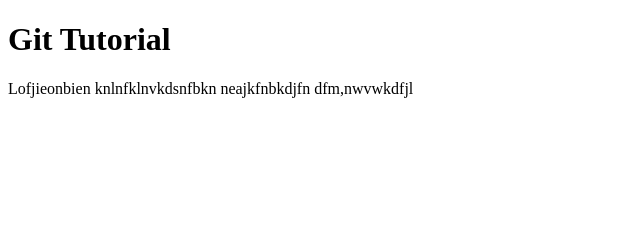
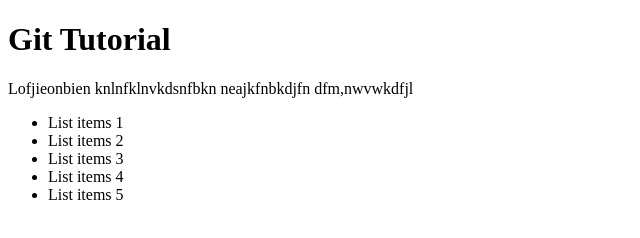
Before and after one commit to ChineduObi/git-tutorial, a plain HTML site: page index.html in a window 1280 px wide. Shown: the whole page, without its empty margins (0-640 px from the left). Drawn offline with Linux system fonts and the light colour scheme.

Commit message:
added list items

```diff
--- a/index.html
+++ b/index.html
@@ -9,6 +9,12 @@
 
     <h1> Git Tutorial </h1>
     <p>Lofjieonbien knlnfklnvkdsnfbkn neajkfnbkdjfn dfm,nwvwkdfjl</p>
-
+    <ul>
+        <li>List items 1</li>
+        <li>List items 2</li>
+        <li>List items 3</li>
+        <li>List items 4</li>
+        <li>List items 5</li>
+    </ul>
 </body>
 </html>
```
